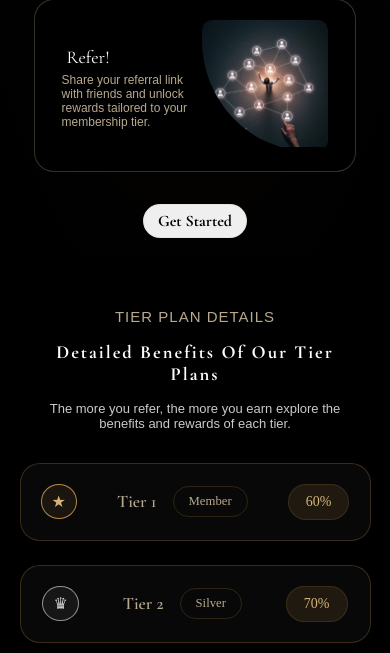
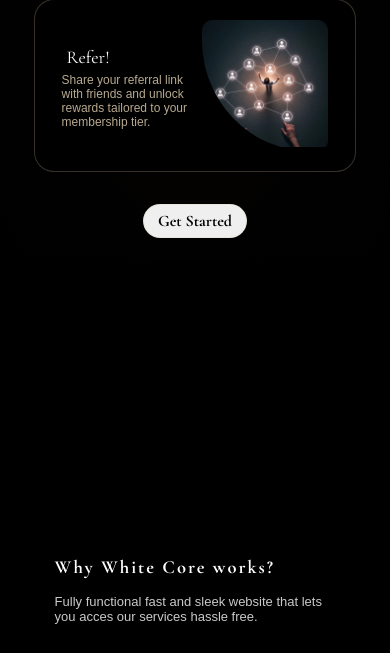
Before and after one commit to DOMIIK16/Whtie_core_tests, a Node server app: page / in a window 390 px wide. Shown: the part 1199-1852 px from the top of the page. Run offline with Node 20, Linux system fonts and the light colour scheme; some web fonts are replaced.

Commit message:
Updatting Homepage  UI

```diff
--- a/public/css/homepage.css
+++ b/public/css/homepage.css
@@ -408,6 +408,53 @@ body {
   }
 }
 
+.white-core-explaination-section {
+  width: 100%;
+  height: 100vh;
+  display: flex;
+  justify-content: center;
+  align-items: center;
+}
+
+.explaination-parent-container {
+  width: 90%;
+  display: flex;
+  justify-content: space-around;
+  padding: 20px 0;
+}
+
+.section-txt-container {
+  display: flex;
+  flex-direction: column;
+  justify-content: center;
+  gap: 1rem;
+  width: 40%;
+}
+
+.video-container {
+  width: 40%;
+}
+
+.video {
+  width: 100%;
+  border-radius: 20px;
+  border: 1px solid rgba(214, 194, 158, 0.25);
+}
+
+@media (max-width: 700px) {
+  .explaination-parent-container {
+    flex-direction: column;
+    align-items: center;
+    gap: 2rem;
+  }
+  .section-txt-container {
+    width: 80%;
+  }
+  .video-container {
+    width: 80%;
+  }
+}
+
 .tier-plan-details-section {
   padding: 50px 0;
   display: flex;
@@ -647,6 +694,9 @@ body {
   .tier-plans-heading {
     margin-bottom: 25px;
   }
+  .tier-plan-details-section {
+    padding: 0;
+  }
 }
 
 .buttom-container {
--- a/views/homepage.ejs
+++ b/views/homepage.ejs
@@ -133,6 +133,22 @@
     </form>
   </section>
 
+  <section class="white-core-explaination-section">
+    <div class="explaination-parent-container">
+      <div class="section-txt-container">
+        <h2 class="section-heading-txt">
+          Why White Core works?
+        </h2>
+        <p class="sub-txt">
+          Fully functional fast and sleek website that lets you acces our services hassle free.
+        </p>
+      </div>
+      <div class="video-container">
+        <video autoplay muted loop playsinline src="videos/White-core-Ad.mp4" class="video"></video>
+      </div>
+    </div>
+  </section>
+
   <section class="tier-plan-details-section">
     <div class="section-heading-container">
       <p class="micro-heading-txt">TIER PLAN DETAILS</p>
```
Also changed, not shown: 1 other file.
